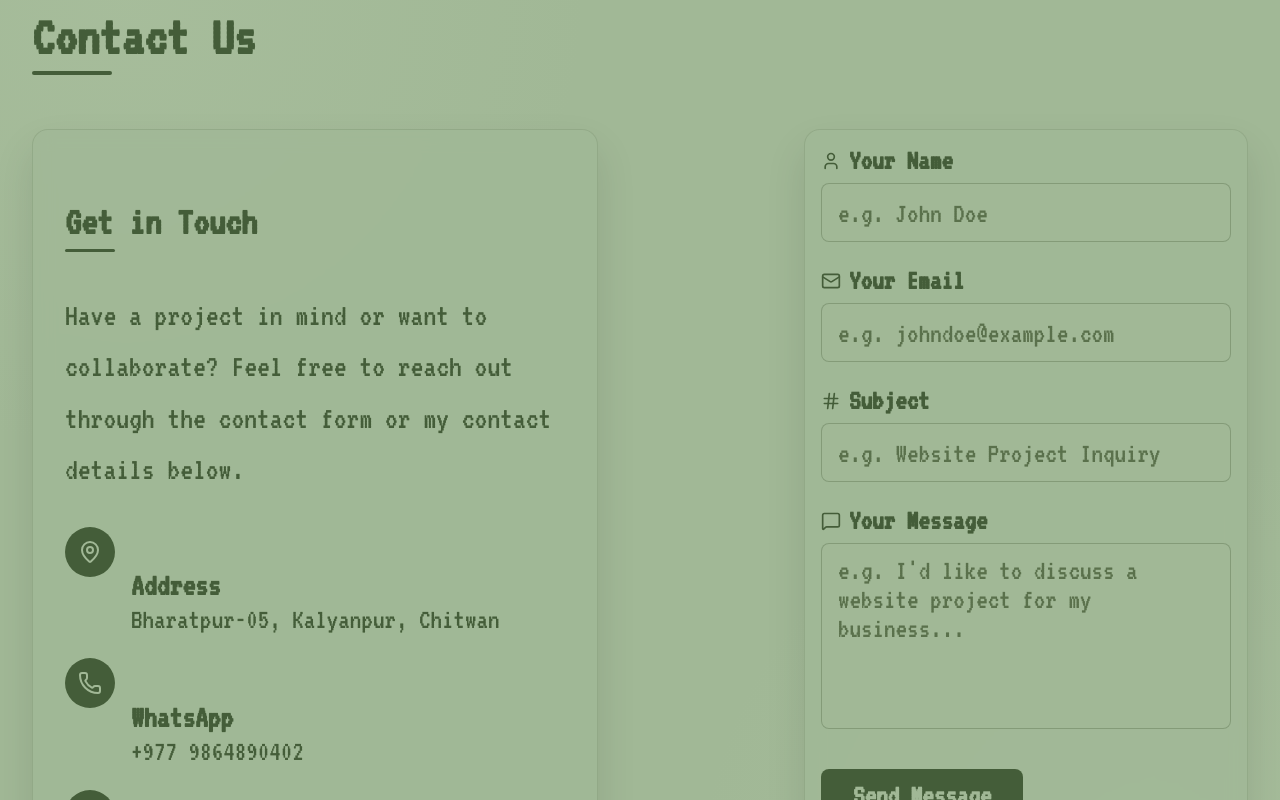
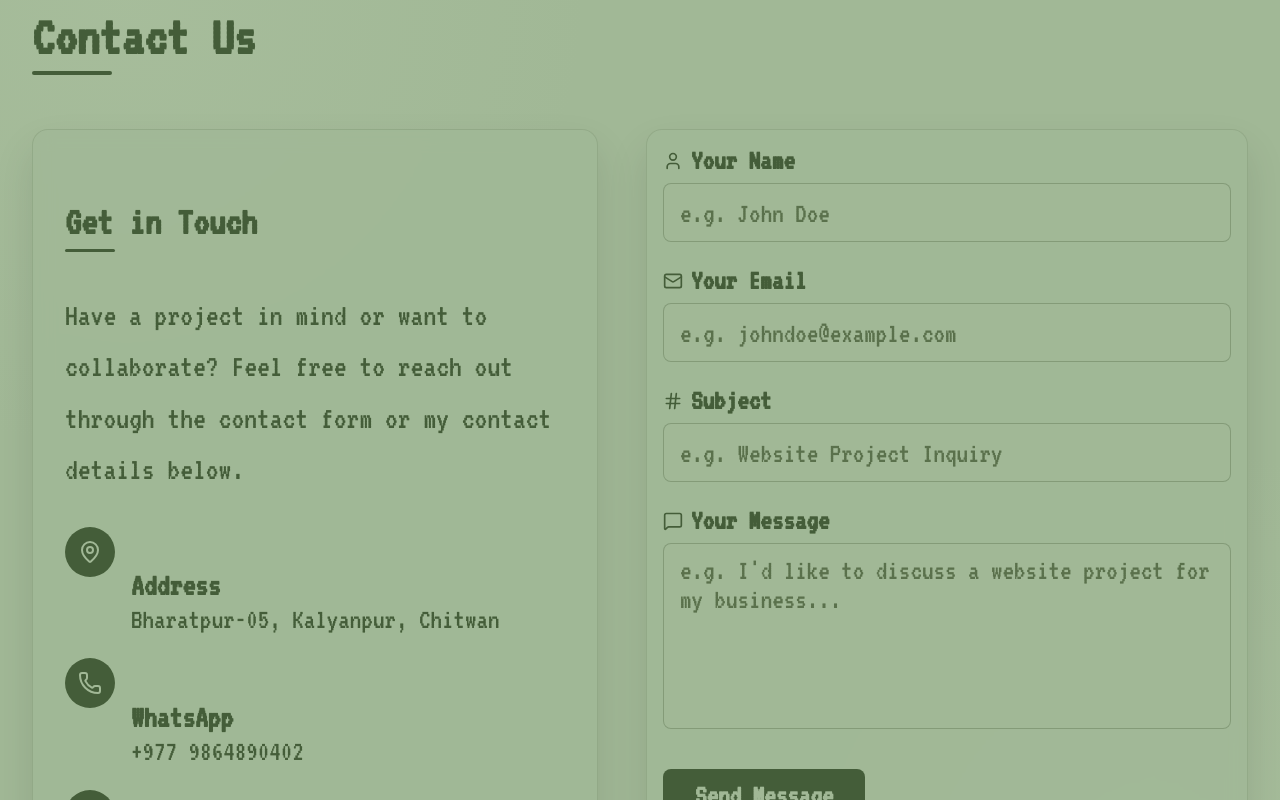
Before and after one commit to sotibx2022/personal-website, a Next.js app: page / in a window 1280 px wide. Shown: the part 1880-2680 px from the top of the page. Built offline with nearby package versions, Linux system fonts and the light colour scheme.

Commit message:
layout issue corrected

```diff
--- a/src/app/globals.css
+++ b/src/app/globals.css
@@ -475,7 +475,7 @@ body {
 }
 .contact-content {
   display: flex;
-  justify-content: space-between;
+  gap:3rem;
 }
 @media (max-width: 992px) {
   .contact-content {
@@ -549,6 +549,7 @@ body {
   display: flex;
   flex-direction: column;
   gap: 1.5rem;
+  flex:1;
   background: var(--color-bg-light);
   backdrop-filter: blur(10px);
   padding: 1rem;
```
